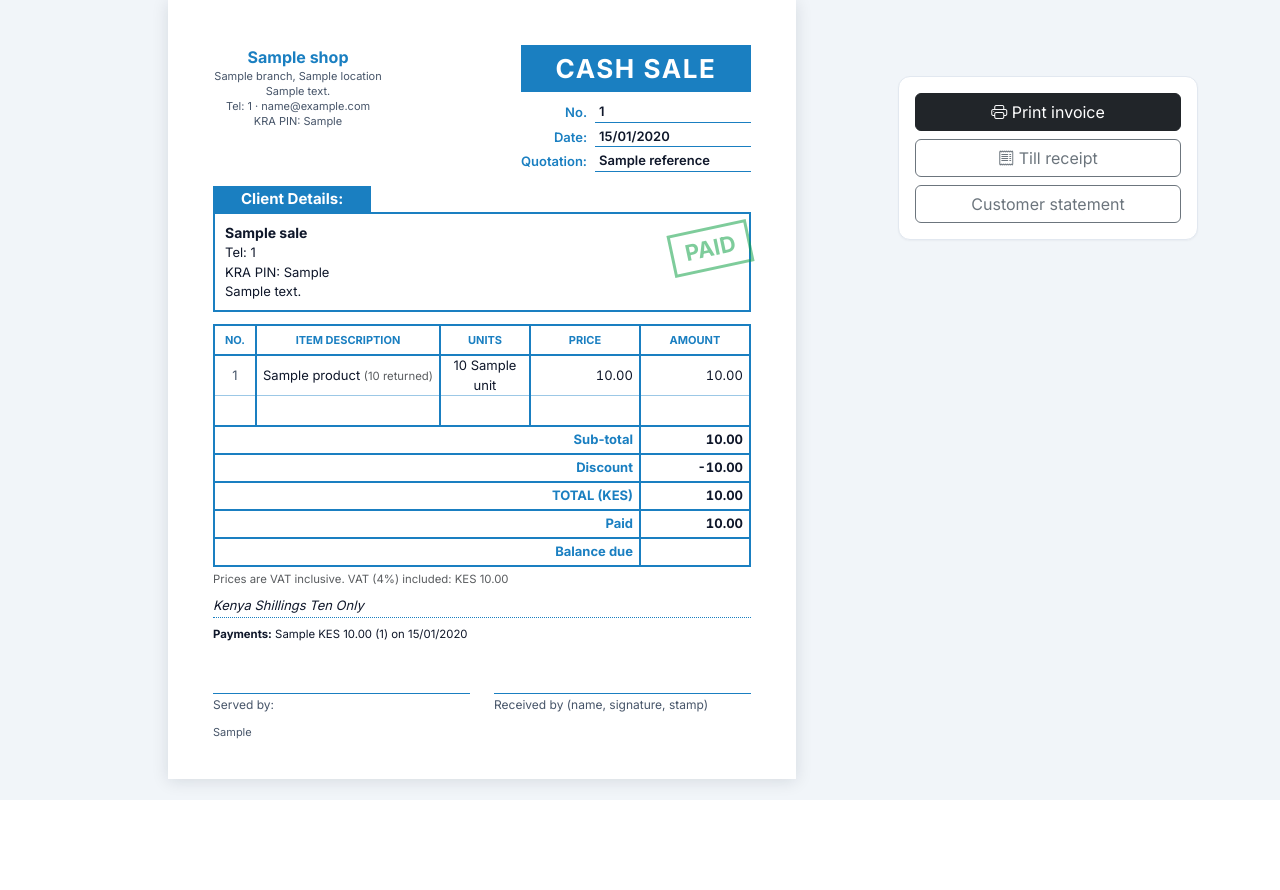
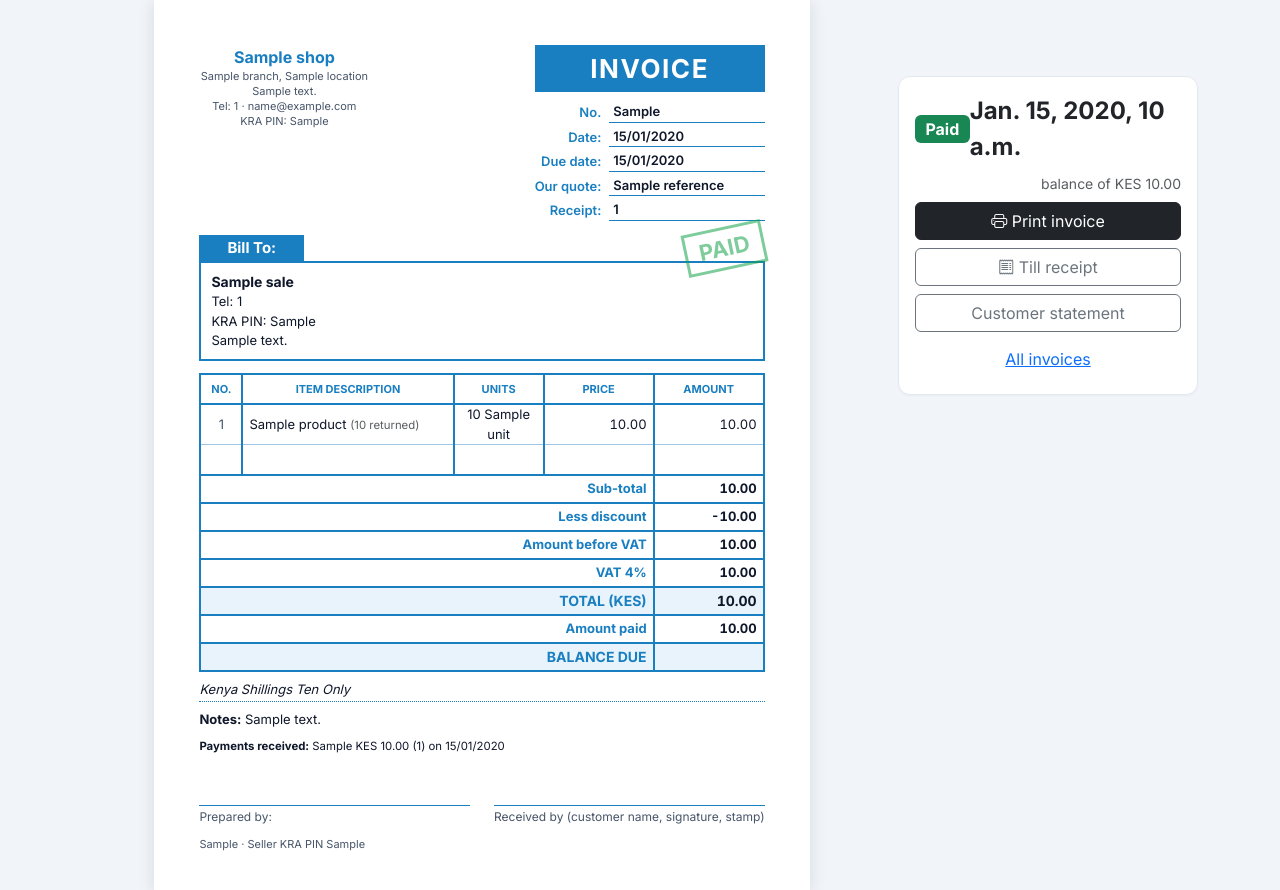
Before and after one commit to VinWonder/Point-Of-Sale-System-, a Django app: template templates/sales/invoice.html in a window 1280 px wide. Before the commit the page ends 800 px from the top, so only its background shows below. Run offline with Django 5.2, Linux system fonts and the light colour scheme; the template is opened without the code that fills it: most values are stand-ins (such as "Sample title", 1, 10 or a date in 2020); some libraries are stand-ins or nearby versions.

Commit message:
Standard invoice document, invoice list and quotation-to-invoice
- Invoice page in a standard layout: No., date, due date, quote and
  receipt references, Bill To with KRA PIN, amount before VAT, VAT,
  total, paid, balance due, amount in words, how-to-pay box, signatures,
  PAID / OVERDUE / VOID stamps
- Invoices list with outstanding and overdue totals and filters
- Converting a quotation now issues an invoice (with payment terms)
- Till sales can be given an invoice number afterwards
- New Invoice and Invoices in the sidebar

Co-Authored-By: Claude Opus 5.5 <noreply@anthropic.com>

```diff
--- a/sales/urls.py
+++ b/sales/urls.py
@@ -7,6 +7,8 @@ urlpatterns = [
     path('pos/', views.pos_screen, name='pos'),
     path('create/', views.create_sale, name='create_sale'),
     path('quotation/new/', views.quotation_desk, name='quotation_desk'),
+    path('invoice/new/', views.invoice_desk, name='invoice_desk'),
+    path('invoice/create/', views.create_invoice_view, name='create_invoice'),
     path('quotation/<int:quotation_id>/edit/', views.quotation_desk, name='quotation_edit'),
     path('quotation/<int:quotation_id>/requote/', views.quotation_requote, name='quotation_requote'),
     path('quotation/create/', views.create_quotation, name='create_quotation'),
@@ -15,6 +17,8 @@ urlpatterns = [
     path('quotations/', views.quotation_list, name='quotation_list'),
     path('receipt/<int:sale_id>/', views.receipt, name='receipt'),
     path('invoice/<int:sale_id>/', views.sale_invoice, name='invoice'),
+    path('invoice/<int:sale_id>/issue/', views.issue_invoice_view, name='issue_invoice'),
+    path('invoices/', views.invoice_list, name='invoice_list'),
     path('<int:sale_id>/return/', views.sale_return_create, name='sale_return'),
     path('<int:sale_id>/void/', views.void_sale_view, name='void_sale'),
     path('history/', views.sale_list, name='sale_list'),
--- a/static/css/document.css
+++ b/static/css/document.css
@@ -90,3 +90,10 @@ tr:hover .row-remove { visibility: visible; }
     .row-remove, .item-suggest { display: none !important; }
     .doc-table th, .doc-title, .doc-client-tab { -webkit-print-color-adjust: exact; print-color-adjust: exact; }
 }
+
+/* --- Invoice extras --- */
+.doc-table tfoot tr.doc-grand td { background: var(--ink-soft); font-size: 14px; }
+.doc-paybox { border: 1px solid var(--ink); border-left-width: 4px; padding: 6px 10px; margin-top: 12px; font-size: 12px; }
+.doc-paybox-title { color: var(--ink); font-weight: 700; text-transform: uppercase; font-size: 11px; letter-spacing: .05em; margin-bottom: 2px; }
+.doc-paybox-grid { display: grid; grid-template-columns: repeat(auto-fit, minmax(170px, 1fr)); gap: 4px 16px; }
+@media print { .doc-table tfoot tr.doc-grand td { -webkit-print-color-adjust: exact; print-color-adjust: exact; } }
--- a/templates/base.html
+++ b/templates/base.html
@@ -30,6 +30,8 @@
         <div class="nav-section">Sales</div>
         <a class="nav-link {% if url_name == 'sale_list' or url_name == 'sale_detail' or url_name == 'receipt' %}active{% endif %}" href="{% url 'sales:sale_list' %}"><i class="bi bi-receipt"></i> Sales History</a>
         <a class="nav-link {% if url_name == 'quotation_desk' or url_name == 'quotation_edit' %}active{% endif %}" href="{% url 'sales:quotation_desk' %}"><i class="bi bi-file-earmark-plus"></i> New Quotation</a>
+        <a class="nav-link {% if url_name == 'invoice_desk' %}active{% endif %}" href="{% url 'sales:invoice_desk' %}"><i class="bi bi-file-earmark-ruled"></i> New Invoice</a>
+        <a class="nav-link {% if url_name == 'invoice_list' or url_name == 'invoice' %}active{% endif %}" href="{% url 'sales:invoice_list' %}"><i class="bi bi-journal-check"></i> Invoices</a>
         <a class="nav-link {% if url_name == 'pos' %}active{% endif %}" href="{% url 'sales:pos' %}"><i class="bi bi-upc-scan"></i> Quick sale (POS)</a>
         <a class="nav-link {% if url_name == 'quotation_list' or url_name == 'quotation' %}active{% endif %}" href="{% url 'sales:quotation_list' %}"><i class="bi bi-file-earmark-text"></i> Quotations</a>
         <a class="nav-link {% if ns == 'customers' %}active{% endif %}" href="{% url 'customers:customer_list' %}"><i class="bi bi-people"></i> Customers</a>
--- a/templates/sales/invoice.html
+++ b/templates/sales/invoice.html
@@ -1,26 +1,30 @@
 {% extends "base.html" %}
 {% load pos_tags static %}
-{% block title %}Invoice {{ sale.receipt_number }}{% endblock %}
-{% block page_title %}Sales / Invoice {{ sale.receipt_number }}{% endblock %}
+{% block title %}{% if sale.invoice_number %}Invoice {{ sale.invoice_reference }}{% else %}Sale {{ sale.receipt_number }}{% endif %}{% endblock %}
+{% block page_title %}Invoices / {% if sale.invoice_number %}{{ sale.invoice_reference }}{% else %}{{ sale.receipt_number }}{% endif %}{% endblock %}
 {% block extra_head %}<link rel="stylesheet" href="{% static 'css/document.css' %}">{% endblock %}
 {% block content %}
 <div class="desk-layout">
     <div class="doc position-relative">
         {% if sale.is_voided %}<div class="doc-stamp void">VOID</div>
-        {% elif sale.payment_status == 'PAID' %}<div class="doc-stamp paid">PAID</div>{% endif %}
+        {% elif sale.payment_status == 'PAID' %}<div class="doc-stamp paid">PAID</div>
+        {% elif sale.is_overdue %}<div class="doc-stamp void">OVERDUE</div>{% endif %}
+
         <div class="doc-head">
             {% with branch=sale.branch %}{% include "partials/doc_brand.html" %}{% endwith %}
             <div class="doc-title-block">
-                <div class="doc-title">{% if sale.sale_type == 'CREDIT' %}Invoice{% else %}Cash Sale{% endif %}</div>
+                <div class="doc-title">{% if sale.invoice_number %}Invoice{% else %}Cash Sale{% endif %}</div>
                 <div class="doc-meta">
-                    <label>No.</label><div class="doc-line">{{ sale.receipt_number }}</div>
+                    <label>No.</label><div class="doc-line">{% if sale.invoice_number %}{{ sale.invoice_reference }}{% else %}{{ sale.receipt_number }}{% endif %}</div>
                     <label>Date:</label><div class="doc-line">{{ sale.created_at|date:"d/m/Y" }}</div>
-                    {% if sale.quotation %}<label>Quotation:</label><div class="doc-line">{{ sale.quotation.reference }}</div>{% endif %}
+                    {% if sale.due_date %}<label>Due date:</label><div class="doc-line">{% if sale.due_date == sale.created_at.date %}On receipt{% else %}{{ sale.due_date|date:"d/m/Y" }}{% endif %}</div>{% endif %}
+                    {% if sale.quotation %}<label>Our quote:</label><div class="doc-line">{{ sale.quotation.reference }}</div>{% endif %}
+                    <label>Receipt:</label><div class="doc-line">{{ sale.receipt_number }}</div>
                 </div>
             </div>
         </div>
 
-        <div class="doc-client-tab">Client Details:</div>
+        <div class="doc-client-tab">Bill To:</div>
         <div class="doc-client">
             <div class="client-name">{{ sale.client_name }}</div>
             {% if sale.customer %}
@@ -47,36 +51,54 @@
             <tfoot>
                 {% if sale.discount_amount %}
                 <tr><td colspan="4" class="label">Sub-total</td><td class="amount">{{ sale.subtotal|floatformat:"2g" }}</td></tr>
-                <tr><td colspan="4" class="label">Discount</td><td class="amount">-{{ sale.discount_amount|floatformat:"2g" }}</td></tr>
+                <tr><td colspan="4" class="label">Less discount</td><td class="amount">-{{ sale.discount_amount|floatformat:"2g" }}</td></tr>
                 {% endif %}
-                <tr><td colspan="4" class="label">TOTAL (KES)</td><td class="amount">{{ sale.total|floatformat:"2g" }}</td></tr>
-                <tr><td colspan="4" class="label">Paid</td><td class="amount">{{ sale.amount_paid|floatformat:"2g" }}</td></tr>
-                <tr><td colspan="4" class="label">Balance due</td><td class="amount">{{ sale.balance_due|floatformat:"2g" }}</td></tr>
+                <tr><td colspan="4" class="label">Amount before VAT</td><td class="amount">{{ net_of_vat|floatformat:"2g" }}</td></tr>
+                <tr><td colspan="4" class="label">VAT {{ shop.vat_rate|floatformat:0 }}%</td><td class="amount">{{ sale.tax_amount|floatformat:"2g" }}</td></tr>
+                <tr class="doc-grand"><td colspan="4" class="label">TOTAL (KES)</td><td class="amount">{{ sale.total|floatformat:"2g" }}</td></tr>
+                <tr><td colspan="4" class="label">Amount paid</td><td class="amount">{{ sale.amount_paid|floatformat:"2g" }}</td></tr>
+                <tr class="doc-grand"><td colspan="4" class="label">BALANCE DUE</td><td class="amount">{{ sale.balance_due|floatformat:"2g" }}</td></tr>
             </tfoot>
         </table>
-        <div class="small text-muted mt-1">Prices are VAT inclusive. VAT ({{ shop.vat_rate|floatformat:0 }}%) included: {{ sale.tax_amount|money }}</div>
         <div class="doc-words">{{ sale.total|in_words }}</div>
+        {% if sale.notes %}<div class="mt-2"><strong>Notes:</strong> {{ sale.notes }}</div>{% endif %}
         {% if payments %}
-        <div class="small mt-2"><strong>Payments:</strong>
+        <div class="small mt-2"><strong>Payments received:</strong>
             {% for p in payments %}{{ p.get_method_display }} {{ p.amount|money }}{% if p.mpesa_receipt_number %} ({{ p.mpesa_receipt_number }}){% elif p.reference %} ({{ p.reference }}){% endif %} on {{ p.created_at|date:"d/m/Y" }}{% if not forloop.last %}; {% endif %}{% endfor %}
         </div>
         {% endif %}
-        {% if sale.sale_type == 'CREDIT' and sale.balance_due > 0 %}
-        <div class="small mt-1"><strong>Terms:</strong> Payable to {{ shop.business_name }}. Quote {{ sale.receipt_number }} when paying.</div>
-        {% endif %}
+
+        {% if sale.balance_due > 0 %}{% include "partials/doc_payment_details.html" %}{% endif %}
 
         <div class="doc-foot">
-            <div><div style="height:28px"></div><div class="doc-sign">Served by: {% if sale.served_by %}{{ sale.served_by.get_full_name|default:sale.served_by.username }}{% endif %}</div></div>
-            <div><div style="height:28px"></div><div class="doc-sign">Received by (name, signature, stamp)</div></div>
+            <div><div style="height:28px"></div><div class="doc-sign">Prepared by: {% if sale.served_by %}{{ sale.served_by.get_full_name|default:sale.served_by.username }}{% endif %}</div></div>
+            <div><div style="height:28px"></div><div class="doc-sign">Received by (customer name, signature, stamp)</div></div>
         </div>
-        <div class="doc-terms">{{ shop.receipt_footer }}</div>
+        <div class="doc-terms">{{ shop.invoice_terms }}{% if shop.kra_pin %} · Seller KRA PIN {{ shop.kra_pin }}{% endif %}</div>
     </div>
 
     <aside class="desk-panel d-print-none">
         <div class="card"><div class="card-body d-grid gap-2">
+            <div class="d-flex justify-content-between align-items-center">
+                {% if sale.is_voided %}<span class="badge bg-secondary fs-6">Void</span>
+                {% elif sale.payment_status == 'PAID' %}<span class="badge bg-success fs-6">Paid</span>
+                {% elif sale.is_overdue %}<span class="badge bg-danger fs-6">Overdue</span>
+                {% else %}<span class="badge bg-warning text-dark fs-6">{{ sale.get_payment_status_display }}</span>{% endif %}
+                <span class="fw-bold fs-4">{{ sale.balance_due|money }}</span>
+            </div>
+            <div class="small text-muted text-end mt-n2">balance of {{ sale.total|money }}</div>
             <button onclick="window.print()" class="btn btn-dark"><i class="bi bi-printer"></i> Print invoice</button>
+            {% if not sale.invoice_number and not sale.is_voided %}
+            <form method="post" action="{% url 'sales:issue_invoice' sale.id %}" class="d-grid">
+                {% csrf_token %}<button class="btn btn-accent"><i class="bi bi-file-earmark-check"></i> Issue invoice number</button>
+            </form>
+            {% endif %}
+            {% if sale.customer and sale.balance_due > 0 %}
+            <a href="{% url 'customers:customer_detail' sale.customer.id %}#pay" class="btn btn-success"><i class="bi bi-cash-coin"></i> Receive payment</a>
+            {% endif %}
             <a href="{% url 'sales:receipt' sale.id %}" class="btn btn-outline-secondary"><i class="bi bi-receipt"></i> Till receipt</a>
             {% if sale.customer %}<a href="{% url 'customers:customer_detail' sale.customer.id %}" class="btn btn-outline-secondary">Customer statement</a>{% endif %}
+            <a href="{% url 'sales:invoice_list' %}" class="btn btn-link">All invoices</a>
         </div></div>
     </aside>
 </div>
```
Also changed, not shown: sales/tests.py (+73 -0 lines), sales/views.py (+112 -6 lines), templates/sales/invoice_list.html (added, +59 -0 lines), templates/sales/quotation.html (+9 -5 lines).
